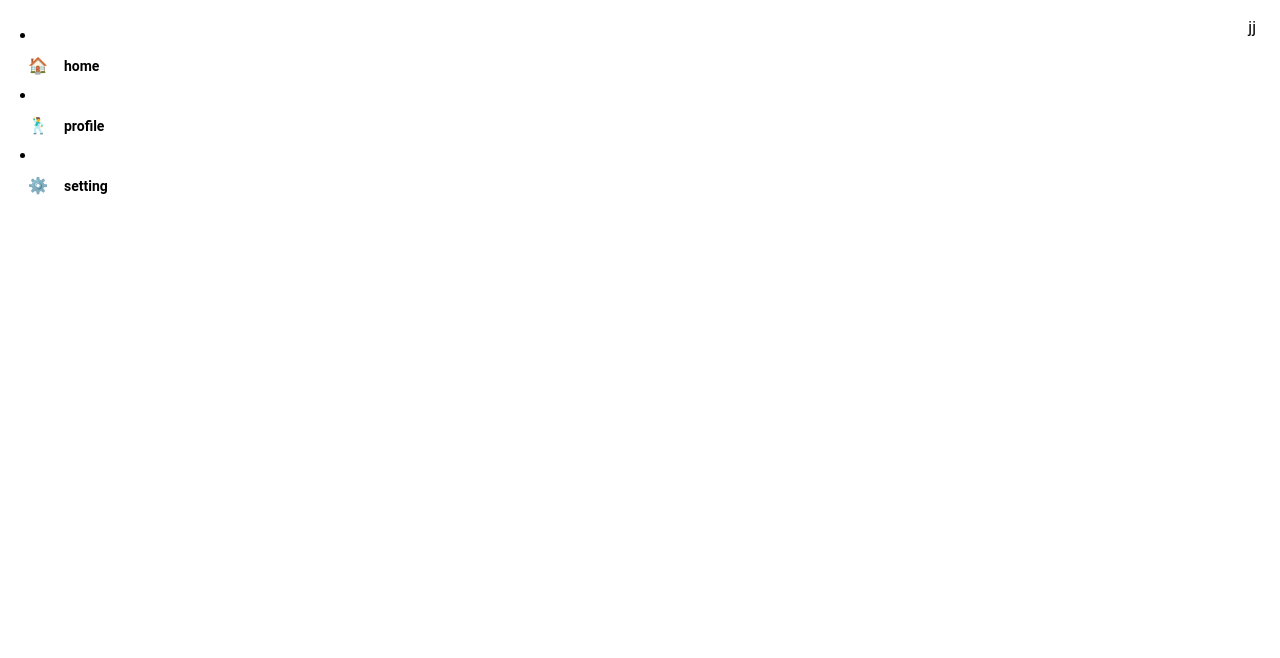
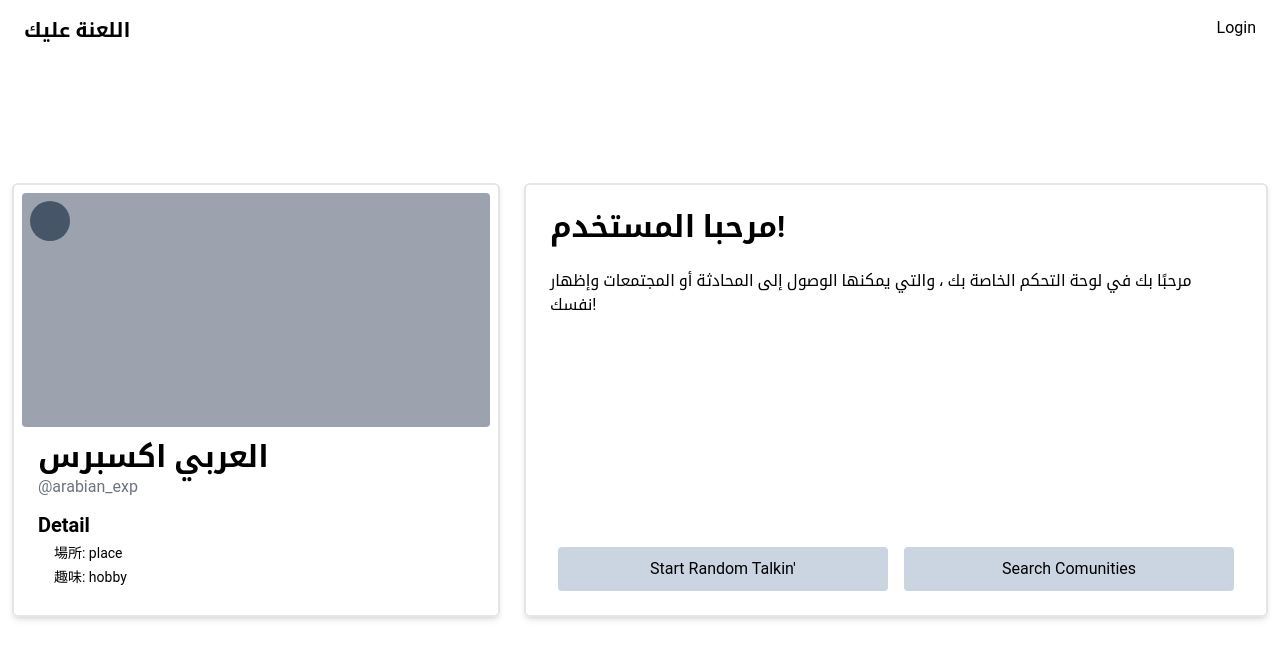
Before and after one commit to imeankenshin/FireTest, a React (Vite) app: page / in a window 1280 px wide. Shown: the top 658 px of the page. Built offline with nearby package versions, Linux system fonts and the light colour scheme; no server answers.

Commit message:
Fix: style

```diff
--- a/package.json
+++ b/package.json
@@ -4,7 +4,7 @@
   "version": "0.0.0",
   "type": "module",
   "scripts": {
-    "dev": "vite",
+    "dev": "vite --port=4000",
     "build": "tsc && vite build",
     "preview": "vite preview"
   },
--- a/src/App.tsx
+++ b/src/App.tsx
@@ -1,24 +1,20 @@
+import React from "react";
+import { BrowserRouter, Route, Routes } from "react-router-dom";
+import { Home } from "./pages/Home/Home";
+import { Login } from "./pages/Login/Login";
 import AppBar from "./assets/components/AppBar/AppBar";
-import Sbar_item from "./assets/components/Sbar_item/Sbar_item";
+import { Layout } from "./pages/Layout";
 
 function App() {
-  const items: { href: string; title: string, icon: string }[] = [
-    { href: "/", title: "home",icon:"🏠" },
-    { href: "/", title: "profile", icon:"🕺" },
-    { href: "/", title: "setting", icon:"⚙️" },
-  ];
   return (
-    <>
-      <AppBar>jj</AppBar>
-      <div className="fle">
-        <div className="flex flex-col p-3 mx-2 my-3 w-64">
-          {items.map((item, idx) => (
-            <Sbar_item href={item.href} title={item.title} icon={item.icon}/>
-          ))}
-        </div>
-        <main></main>
-      </div>
-    </>
+    <BrowserRouter>
+      <Routes>
+        <Route path="/" element={<Layout />}>
+          <Route path="" element={<Home />} />
+        </Route>
+        <Route path="/login" element={<Login />} />
+      </Routes>
+    </BrowserRouter>
   );
 }
 
--- a/src/assets/components/Button/Button.tsx
+++ b/src/assets/components/Button/Button.tsx
@@ -2,7 +2,7 @@ import React from "react"
 
 export function Btn (props:React.ButtonHTMLAttributes<HTMLButtonElement>) {
   return (
-    <button type={props.type} name={props.name} className="bg-slate-300 py-2.5 px-5 active:bg-slate-200 rounded">
+    <button type={props.type} name={props.name} className="bg-slate-300 mx-2 py-2.5 px-5 active:bg-slate-200 rounded">
       {props.children}
     </button>
   )
--- /dev/null
+++ b/src/pages/Home/Home.tsx
@@ -0,0 +1,49 @@
+import { Firebase_auth } from "../../firebase/firebase.config";
+import { Btn } from "../../assets/components/Button/Button";
+const user = Firebase_auth.currentUser;
+
+export function Home() {
+  return (
+    <main className="flex justify-center h-screen items-center">
+      <section className="w-full">
+        <div className="grid mx-6 md:m-0 sm:grid-cols-2 lg:grid-cols-5">
+          {/* Profile menu */}
+          <div className="sm:col-span-1 shadow-md lg:col-span-2 border-2 border-solid border-neutral-200 p-6 rounded-md sm:mx-3">
+            <div className="rounded bg-gray-400 p-2 overflow-hidden -m-4 mb-0 aspect-rect">
+              <span className="absolute grid place-items-center select-none text-white font-['SF_Pro'] w-10 h-10 rounded-full text-lg bg-slate-600">
+                􀉪
+              </span>
+            </div>
+            <div className="mt-3 child:mt-3">
+              <div>
+                <h2 className="font-semibold text-3xl">العربي اكسبرس</h2>
+                <p className="text-gray-500">@arabian_exp</p>
+              </div>
+              <div>
+                <h3 className="font-semibold mb-1 text-xl">Detail</h3>
+                <ul className="ml-4 child:text-sm child:mb-1">
+                  <li>場所: place</li>
+                  <li>趣味: hobby</li>
+                </ul>
+              </div>
+            </div>
+          </div>
+          {/* Welcome menu */}
+          <div className="border-2 shadow-md sm:col-span-1 lg:col-span-3 border-solid flex flex-col justify-between border-neutral-200 p-6 sm:mx-3 rounded-md">
+            <div>
+              <h2 className=" font-semibold text-3xl mb-6">مرحبا المستخدم!</h2>
+              <p>
+                مرحبًا بك في لوحة التحكم الخاصة بك ، والتي يمكنها الوصول إلى
+                المحادثة أو المجتمعات وإظهار نفسك!
+              </p>
+            </div>
+            <div className="child:mt-3 md:child:mt-0 md:grid contents sm:grid-cols-2">
+              <Btn>Start Random Talkin'</Btn>
+              <Btn>Search Comunities</Btn>
+            </div>
+          </div>
+        </div>
+      </section>
+    </main>
+  );
+}
--- a/src/pages/Layout.tsx
+++ b/src/pages/Layout.tsx
@@ -1,5 +1,13 @@
-import { Router } from "react-router-dom";
+import { Router, Outlet } from "react-router-dom";
+import AppBar from "../assets/components/AppBar/AppBar";
 
-export function Layout() {
-  return <main>hello</main>;
+export function Layout(props: any) {
+  return (
+    <>
+      <AppBar title="اللعنة عليك">
+        <a href="/login">Login</a>
+      </AppBar>
+      <Outlet />
+    </>
+  );
 }
--- a/tailwind.config.cjs
+++ b/tailwind.config.cjs
@@ -17,7 +17,8 @@ module.exports = {
   },
   plugins: [require('@tailwindcss/container-queries'),
     plugin(function({ addVariant }) {
-      addVariant('child', '&>*')
+      addVariant('child', '&>*');
+      addVariant('in','&_')
     })
   ],
 };
```
